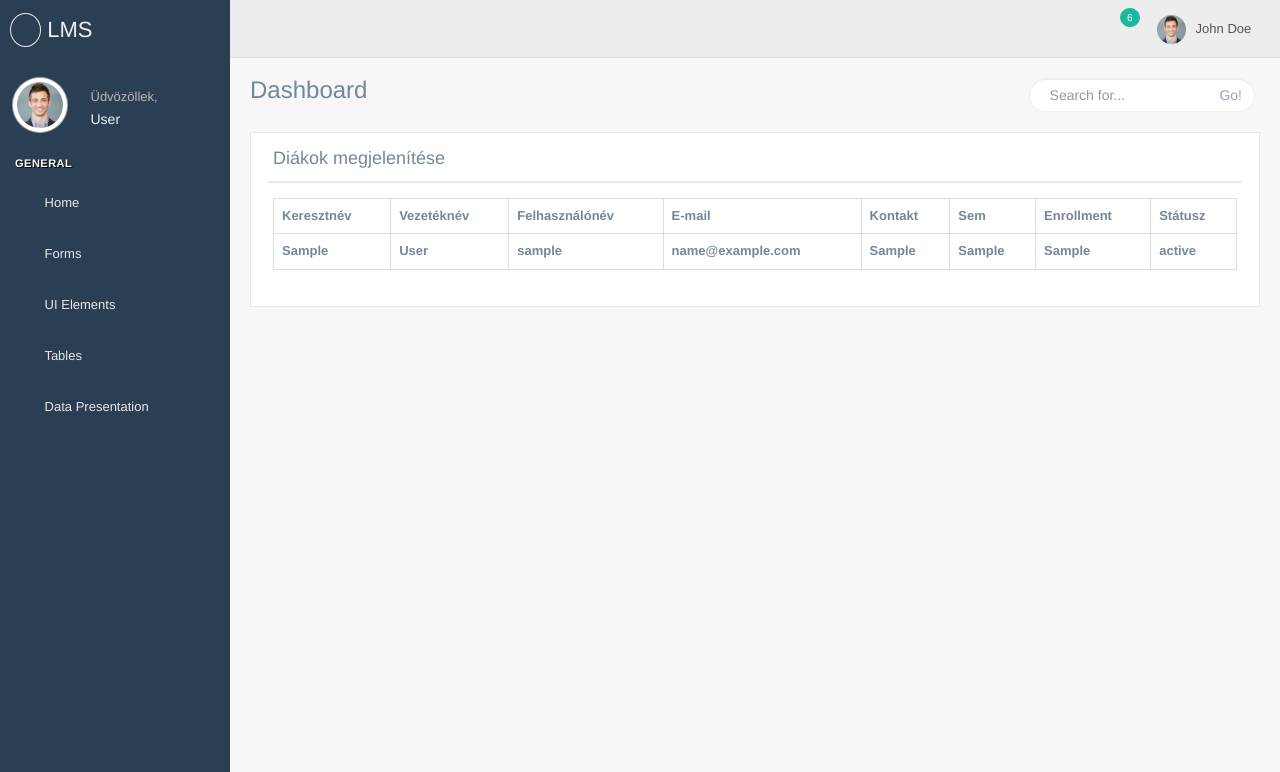
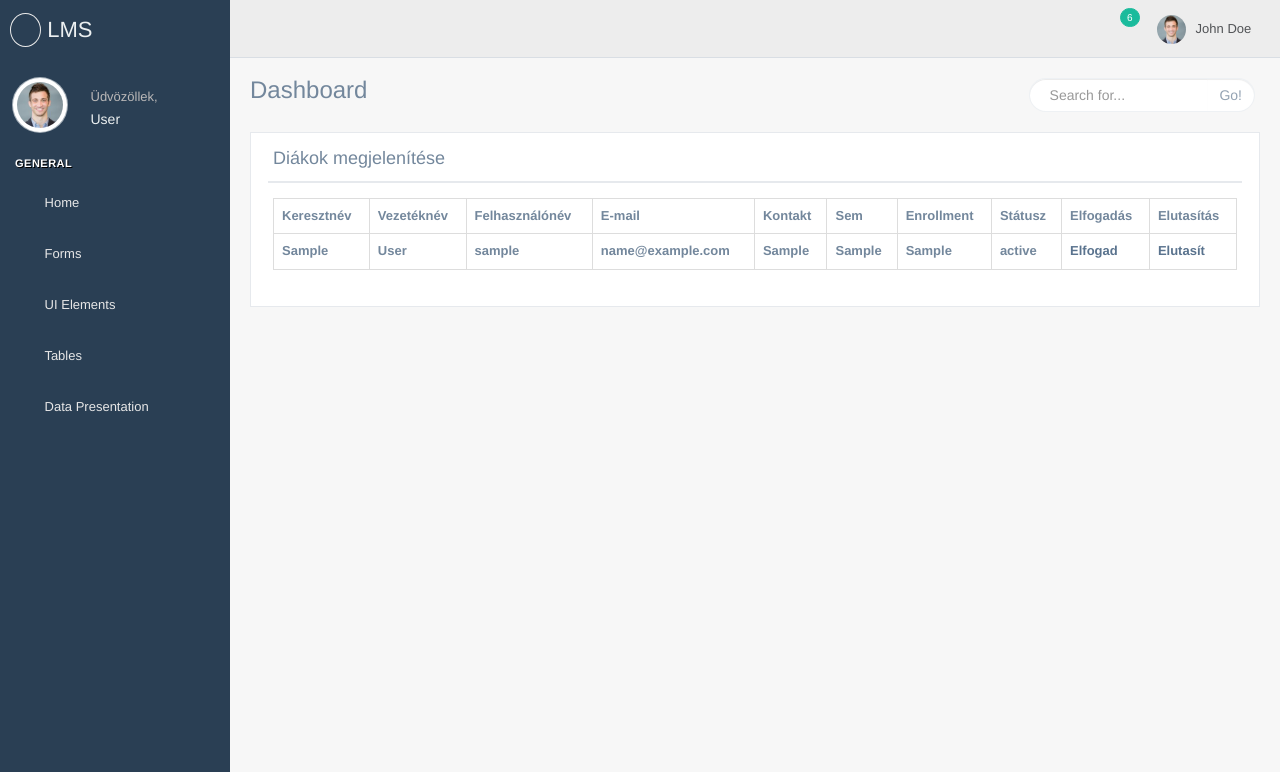
Before and after one commit to hecike3/lms, a PHP site: page /display_student_info.php in a window 1280 px wide. Shown: the top 772 px of the page. Run offline with PHP 8.4, Linux system fonts and the light colour scheme; tables that the repository leaves empty or names only in its code hold one stand-in row (values such as "Sample post"); lists and menus that the app fills with data are empty; some web fonts are replaced.

Commit message:
Óra végi mentés 2020,11,13

```diff
--- a/librarian/display_student_info.php
+++ b/librarian/display_student_info.php
@@ -51,7 +51,8 @@
                         echo "<th>"; echo "Sem"; echo "</th>";
                         echo "<th>"; echo "Enrollment"; echo "</th>";
                         echo "<th>"; echo "Státusz"; echo "</th>";
-
+                        echo "<th>"; echo "Elfogadás"; echo "</th>";
+                        echo "<th>"; echo "Elutasítás"; echo "</th>";
                         echo "</tr>";
 
                         while($row=mysqli_fetch_array($res))
@@ -66,6 +67,8 @@
                                 echo "<th>"; echo $row["sem"]; echo "</th>";
                                 echo "<th>"; echo $row["enrollmentno"]; echo "</th>";
                                 echo "<th>"; echo $row["status"]; echo "</th>";
+                                echo "<th>"; ?> <a href="approve.php?id=<?php echo $row["id"]; ?>">Elfogad</a> <?php echo "</th>";
+                                echo "<th>"; ?> <a href="notapprove.php?id=<?php echo $row["id"]; ?>">Elutasít</a> <?php echo "</th>";
 
                                 echo "</tr>";
 
--- a/student/login.php
+++ b/student/login.php
@@ -72,7 +72,7 @@ if(isset($_POST["submit1"]))
     {
     $count=0;
     $pwhash=hash("sha256",$_POST['password']);
-      $res=mysqli_query($link,"select * from student_registration where username='$_POST[username]' && password='$pwhash'");
+      $res=mysqli_query($link,"select * from student_registration where username='$_POST[username]' && password='$pwhash' && status='yes' ");
       $count=mysqli_num_rows($res);
 
       if($count==0){
```
Also changed, not shown: librarian/approve.php (added, +13 -0 lines), librarian/notapprove.php (added, +13 -0 lines).
